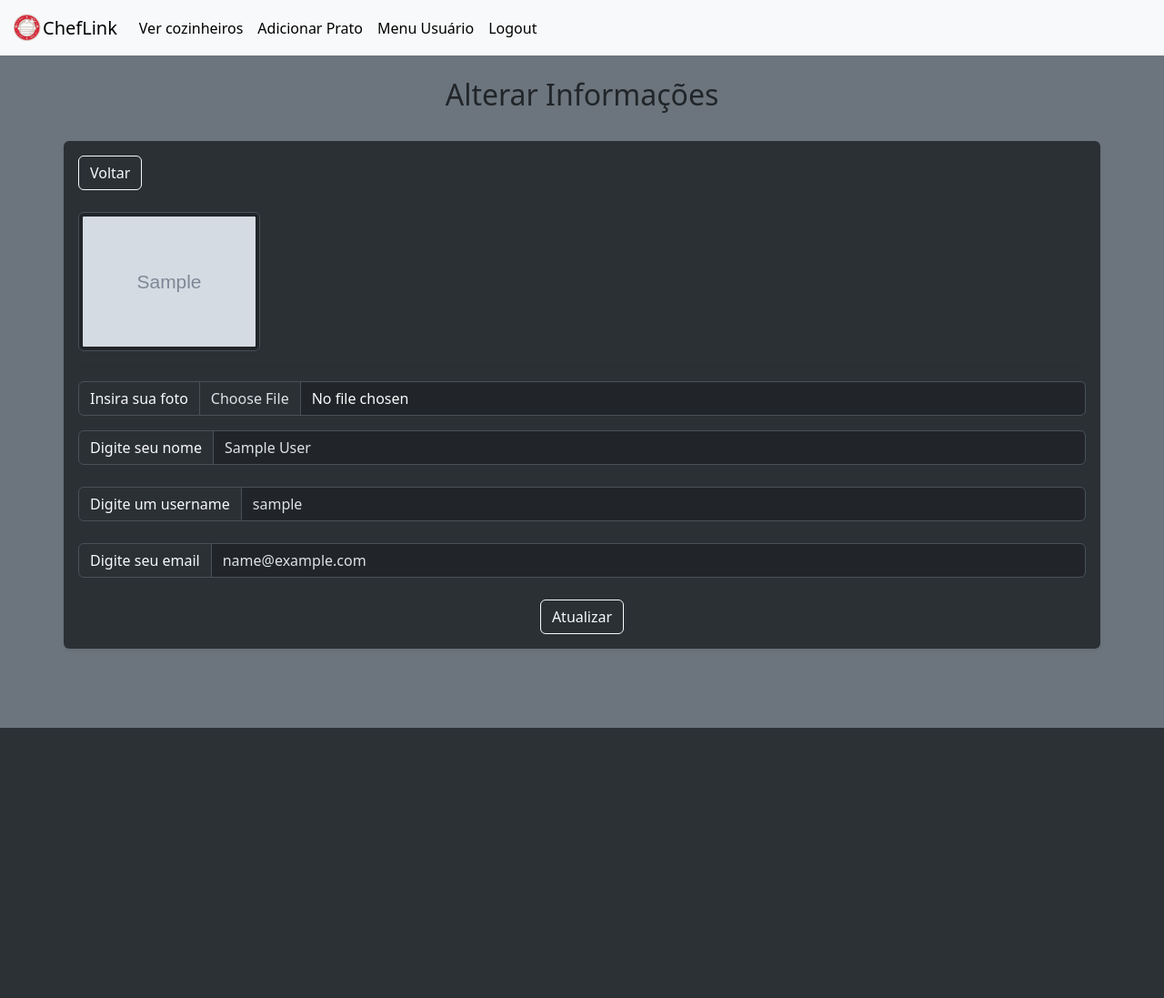
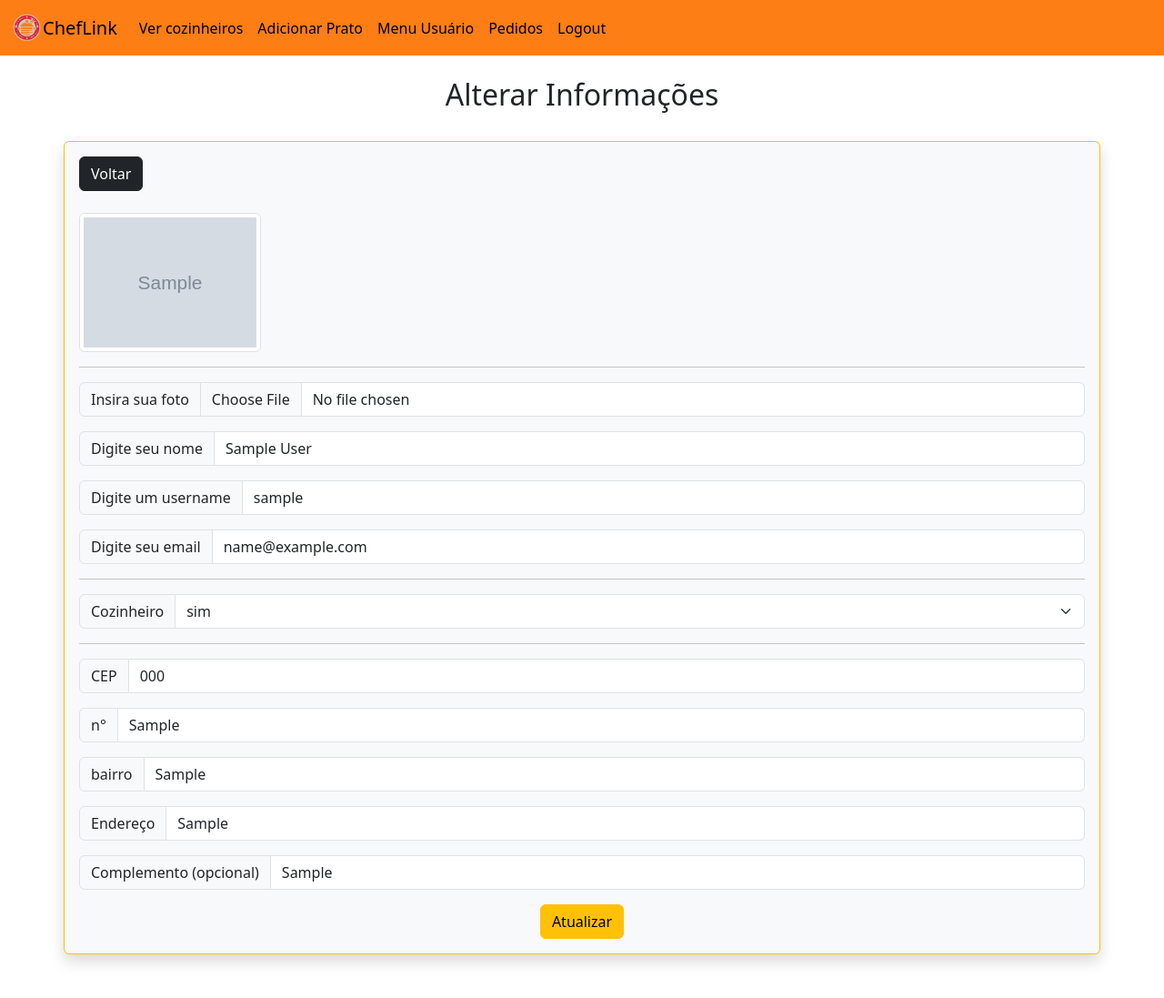
Before and after one commit to RaulFSP/aprendendo, a Flask app: page /alter_user/1 in a window 1280 px wide. Shown: the whole page at 91% size. Before the commit the page ends 800 px from the top, so only its background shows below. Run offline with Flask 3, Linux system fonts and the light colour scheme; a user stored in the database is signed in; tables that the repository leaves empty hold one stand-in row (values such as "Sample post"); grey boxes marked "Sample" are stand-in pictures; some libraries are stand-ins or nearby versions.

Commit message:
quase lá

```diff
--- a/forms.py
+++ b/forms.py
@@ -15,7 +15,7 @@ class UserForm(FlaskForm):
     bairro=StringField(label="bairro",validators=[DataRequired()])
     endereco =StringField(label="Endereço",validators=[DataRequired()])
     complemento=StringField(label="Complemento (opcional)")
-    cozinheiro = SelectField(label="Cozinheiro", validators=[DataRequired()], choices=[(1,'sim'),(0,'não')])
+    cozinheiro = SelectField(label="Cozinheiro", validators=[DataRequired()], choices=[('True', 'sim'), ('False', 'não')])
     submit = SubmitField()
 
 class AlterUserForm(FlaskForm):
@@ -23,6 +23,12 @@ class AlterUserForm(FlaskForm):
     username = StringField(label="Digite um username", validators=[length(min=3,max=30)])
     email = StringField(label="Digite seu email", validators=[length(min=3,max=60)])
     profile_pic = FileField(label="Insira sua foto",validators=[FileAllowed(['jpg', 'png','jpeg','webp'],message= 'Apenas arquivos jpg e png!')])
+    cozinheiro = SelectField(label="Cozinheiro", validators=[DataRequired()], choices=[('True', 'sim'), ('False', 'não')] )
+    cep = StringField(label="CEP",validators=[DataRequired()])
+    numero=StringField(label="n°",validators=[DataRequired()])
+    bairro=StringField(label="bairro",validators=[DataRequired()])
+    endereco =StringField(label="Endereço",validators=[DataRequired()])
+    complemento=StringField(label="Complemento (opcional)")
     submit = SubmitField()
 
 class AlterUserPasswordForm(FlaskForm):
--- a/routes.py
+++ b/routes.py
@@ -31,9 +31,9 @@ def verify_password(self,password):
 
 @app.route('/')
 def index():
-    posts = UserPostModel.query.filter(UserPostModel.status == True).all()
+    pratos = UserPostModel.query.filter(UserPostModel.status == True).all()
     cozinheiros = UserModel.query.filter(UserModel.status == True).all()
-    return render_template('index.html',posts=posts, cozinheiros=cozinheiros)
+    return render_template('index.html',pratos=pratos, cozinheiros=cozinheiros)
 
 @app.route('/add_user', methods=['POST', 'GET'])
 def add_user():
@@ -55,7 +55,7 @@ def add_user():
             username=form.username.data,
             password_hash=generate_password_hash(form.password.data, method='pbkdf2:sha256'),
             profile_pic=profile_pic,
-            cozinheiro=bool(form.cozinheiro.data)
+            cozinheiro=form.cozinheiro.data == 'True'
         )
         db.session.add(user)
         db.session.commit()
@@ -80,13 +80,20 @@ def add_user():
 @app.route('/alter_user/<int:id>', methods=['POST','GET'])
 @login_required
 def alter_user(id):
-    form = AlterUserForm()
+    form = AlterUserForm(cozinheiro=current_user.cozinheiro)
     user = UserModel.query.get_or_404(id)
+    endereco = UserEnderecoModel.query.filter(UserEnderecoModel.user_id==current_user.id).first_or_404()
     if form.validate_on_submit():
         foto = form.profile_pic.data
         user.name = form.name.data
         user.email = form.email.data
         user.username = form.username.data
+        user.cozinheiro = form.cozinheiro.data == 'True'
+        endereco.cep = form.cep.data
+        endereco.numero = form.numero.data
+        endereco.bairro = form.numero.data
+        endereco.endereco = form.endereco.data
+        endereco.complemento = form.complemento.data
         if foto != None:
             if user.profile_pic != None:
                 os.remove(os.path.join(app.config['UPLOAD_FOLDER'], user.profile_pic))
@@ -98,7 +105,10 @@ def alter_user(id):
         flash(f'Informações do usuário \'{current_user.username}\' alterada!')
         return redirect(url_for('dashboard_user'))
     else:
-        return render_template('alter_user.html',form=form, user=user)
+        for field, errors in form.errors.items():
+            for error in errors:
+                flash(error, 'danger')
+    return render_template('alter_user.html',form=form, user=user, endereco=endereco)
 
 @app.route('/desabilitar_usuario')
 @login_required
@@ -263,16 +273,17 @@ def logout():
 def dashboard_user():
     user = UserModel.query.get_or_404(current_user.id)
     pratos = UserPostModel.query.filter(UserPostModel.user_id==current_user.id).all()
-    return render_template('dashboard.html',user=user, pratos=pratos)
+    endereco = UserEnderecoModel.query.filter(UserEnderecoModel.user_id==current_user.id).first_or_404()
+    return render_template('dashboard.html',user=user, pratos=pratos, endereco=endereco)
 
 
 @app.route('/cozinheiros', methods=['POST','GET'])
 def listar_usuarios():
     form = SearchForm()
-    cozinheiros = UserModel.query.filter(UserModel.status == True).all()
+    cozinheiros = UserModel.query.filter(UserModel.status == True, UserModel.cozinheiro == True).all()
     if form.validate_on_submit():
         search = form.search.data
-        cozinheiros = UserModel.query.filter(UserModel.username.like('%{}%'.format(search))).all()
+        cozinheiros = UserModel.query.filter(UserModel.username.like('%{}%'.format(search)), UserModel.cozinheiro == True).all()
         form = SearchForm(formdata=None)
     return render_template('cozinheiros.html',cozinheiros=cozinheiros, form=form)
 
@@ -280,4 +291,5 @@ def listar_usuarios():
 def menu_cozinheiro(username):
     cozinheiro = UserModel.query.filter(UserModel.username == username).first_or_404()
     pratos = UserPostModel.query.filter(UserPostModel.user_id == cozinheiro.id).all()
-    return render_template('menu_cozinheiro.html',cozinheiro=cozinheiro, pratos=pratos)
+    endereco = UserEnderecoModel.query.filter(UserEnderecoModel.user_id==cozinheiro.id).first_or_404()
+    return render_template('menu_cozinheiro.html',cozinheiro=cozinheiro, pratos=pratos, endereco=endereco)
--- a/templates/alter_user.html
+++ b/templates/alter_user.html
@@ -9,10 +9,10 @@
 <br>
 <h2 class="text-center">Alterar Informações</h2>
 <br>
-<form action="{{url_for('alter_user', id=user.id)}}" method="post" class="container shadow-sm p-3 mb-5 bg-body-tertiary rounded" data-bs-theme="dark" enctype="multipart/form-data">
+<form action="{{url_for('alter_user', id=user.id)}}" method="post" class="container p-3 mb-5 bg-body-tertiary border border-warning shadow rounded"  enctype="multipart/form-data">
     {{ form.csrf_token }}
     <div class="d-grid gap-2 d-md-block">
-        <a href="{{url_for('dashboard_user')}}" class="btn btn-outline-light">Voltar</a>
+        <a href="{{url_for('dashboard_user')}}" class="btn btn-dark">Voltar</a>
     </div>
     <br>
     {%if current_user.profile_pic == None%}
@@ -22,28 +22,56 @@
         {%endif%}
     <hr>
     <div class="input-group mb-3">
-        {{form.profile_pic.label(class="text-light input-group-text")}}
-        {{form.profile_pic(class="text-light form-control")}}
+        {{form.profile_pic.label(class=" input-group-text")}}
+        {{form.profile_pic(class=" form-control")}}
     </div>
 
-    <fieldset class="d-flex flex-column gap-2 ">
+
         <div class="input-group mb-3">
-            {{form.name.label(class="text-light input-group-text")}}
+            {{form.name.label(class=" input-group-text")}}
             {{form.name(value=user.name, class="form-control")}}
         </div>
         <div class="input-group mb-3">
-            {{form.username.label(class="text-light input-group-text")}}
+            {{form.username.label(class=" input-group-text")}}
             {{form.username(value=user.username, class="form-control")}}
         </div>
         <div class="input-group mb-3">
 
-            {{form.email.label(class="text-light input-group-text")}}
+            {{form.email.label(class=" input-group-text")}}
             {{form.email(value=user.email, class="form-control")}}
         </div>
+
+
+        <hr>
+
+        <div class="input-group mb-3">
+            {{form.cozinheiro.label(class="input-group-text")}}
+            {{form.cozinheiro(class="form-select")}}
+        </div>
+        <hr>
+        <div class="input-group mb-3">
+            {{form.cep.label(class=" input-group-text")}}
+            {{form.cep(class="form-control", value=endereco.cep)}}
+        </div>
+        <div class="input-group mb-3">
+            {{form.numero.label(class=" input-group-text")}}
+            {{form.numero(class="form-control", value=endereco.numero)}}
+        </div>
+        <div class="input-group mb-3">
+            {{form.bairro.label(class=" input-group-text")}}
+            {{form.bairro(class="form-control", value=endereco.bairro)}}
+        </div>
+        <div class="input-group mb-3">
+            {{form.endereco.label(class=" input-group-text")}}
+            {{form.endereco(class="form-control", value=endereco.endereco)}}
+        </div>
+        <div class="input-group mb-3">
+            {{form.complemento.label(class=" input-group-text")}}
+            {{form.complemento(class="form-control", value=endereco.complemento)}}
+        </div>
         <div class="d-grid gap-2 d-md-block text-center">
-            {{form.submit(value="Atualizar", class="btn btn-outline-light")}}
+            {{form.submit(value="Atualizar", class="btn btn-warning")}}
         </div>
-    </fieldset>
 </form>
 {%else%}
     <script>
--- a/templates/base.html
+++ b/templates/base.html
@@ -13,8 +13,9 @@
     {%block head%} {%endblock%}
 </head>
 
-<body class="bg-secondary">
+<body >
     {%include "components/navbar.html"%}
+
     {% with messages = get_flashed_messages() %}
     {% if messages %}
     <br>
--- a/templates/components/navbar.html
+++ b/templates/components/navbar.html
@@ -1,4 +1,4 @@
-<nav class="navbar navbar-expand-lg bg-body-tertiary">
+<nav class="navbar navbar-expand-lg" style="background-color: #fd7e14;">
     <div class="container-fluid">
         <a class="navbar-brand d-flex align-items-center" href="{{url_for('index')}}">
             <img src="{{url_for('static',filename='images/logo_192.png')}}" alt="Logo" width="35" height="35"
@@ -30,6 +30,11 @@
                 <li class="nav-item">
                     <a class="nav-link active" href="{{url_for('dashboard_user')}}">Menu Usuário</a>
                 </li>
+                {%if current_user.cozinheiro%}
+                <li class="nav-item">
+                    <a class="nav-link active" href="{{url_for('dashboard_user')}}">Pedidos</a>
+                </li>
+                {%endif%}
                 <li class="nav-item">
                     <a class="nav-link active" href="{{url_for('logout')}}">Logout</a>
                 </li>
--- a/templates/index.html
+++ b/templates/index.html
@@ -9,10 +9,11 @@
 <h2 class="text-center">Chefes em Destaque</h2>
 
 <div class="container">
-    <hr>
+
     {%include "components/carrossel.html"%}
-    <hr>
+
 </div>
+<br>
 <h2 class="text-center">Pratos Disponíveis</h2>
 <div class="container d-flex flex-row mb-3 gap-2 flex-wrap align-items-center">
     <br>
--- a/templates/user.html
+++ b/templates/user.html
@@ -8,7 +8,7 @@
 <br>
 <h2 class="text-center">Cadastrar Usuário</h2>
 <br>
-<form action="{{url_for('add_user')}}" method="post" class="container shadow-sm p-3 mb-5 bg-body-tertiary rounded" enctype="multipart/form-data">
+<form action="{{url_for('add_user')}}" method="post" class="container border border-warning shadow p-3 mb-5 bg-body-tertiary rounded" enctype="multipart/form-data">
 
         {{ form.csrf_token }}
         <div class="d-grid gap-2 d-md-block">
@@ -74,7 +74,7 @@
             {{form.complemento(class="form-control")}}
         </div>
         <div class="d-grid gap-2 d-md-block text-center">
-            {{form.submit(value="Cadastrar", class="btn btn-outline-light")}}
+            {{form.submit(value="Cadastrar", class="btn btn-warning")}}
 
         </div>
 
```
Also changed, not shown: templates/alter_user_password.html (+5 -5 lines), templates/components/carrossel.html (+6 -3 lines), templates/components/post.html (+16 -13 lines), templates/cozinheiros.html (+13 -3 lines), templates/dashboard.html (+7 -6 lines), templates/login.html (+7 -6 lines), templates/menu_cozinheiro.html (+8 -5 lines), templates/user_post.html (+9 -9 lines), 4 other files.
